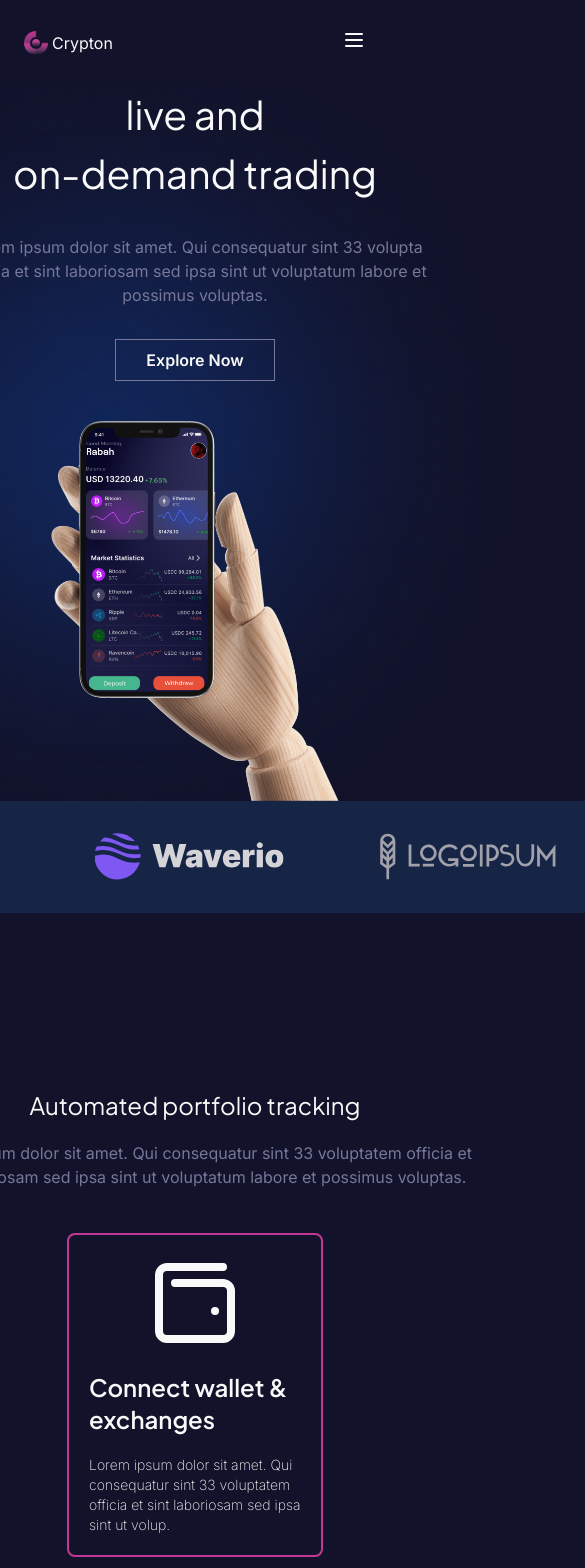
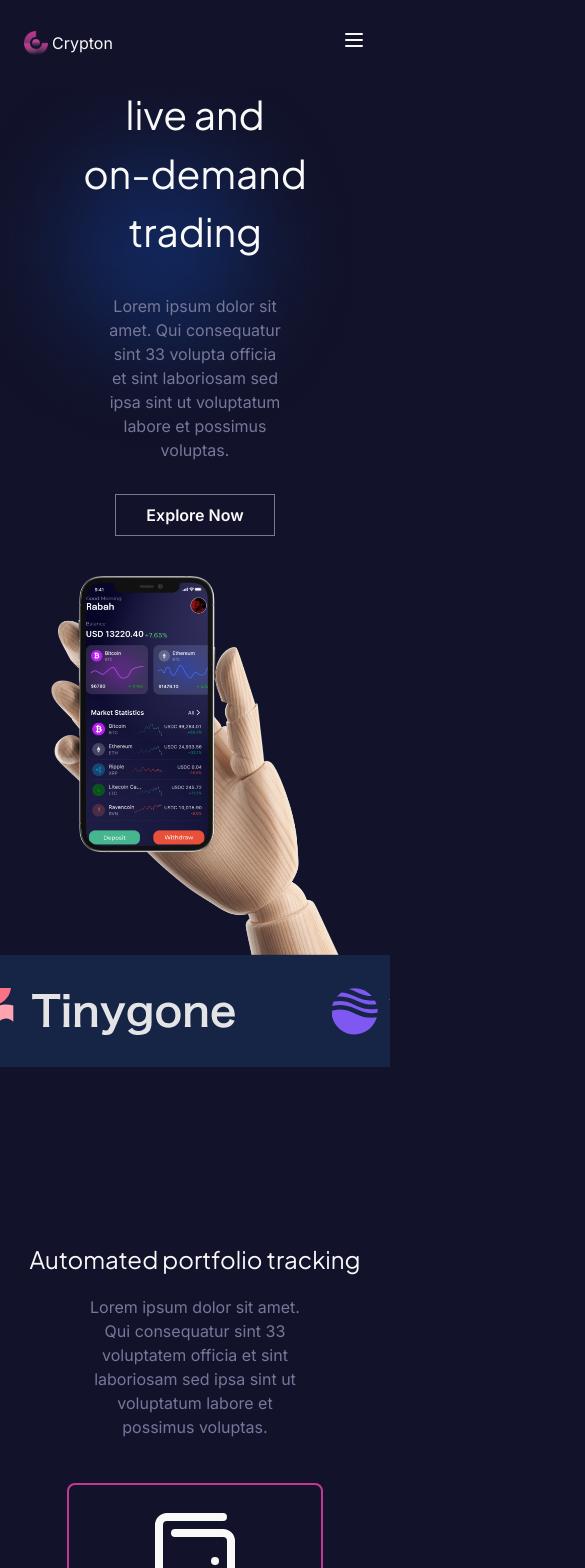
Before and after one commit to binfir10/cripton-app, a Next.js app: page / in a window 390 px wide. Shown: the top 1568 px of the page, 585 px wide, since content can reach past the window. Built offline with nearby package versions, Linux system fonts and the light colour scheme.

Commit message:
companies widht

```diff
--- a/components/section/Companies.tsx
+++ b/components/section/Companies.tsx
@@ -22,7 +22,7 @@ export default function Companies() {
   }, [xTranslate, width])
 
   return (
-    <section className="bg-[#162446] h-28 w-full flex items-center">
+    <section className="bg-[#162446] h-28 max-md:w-dvw flex items-center">
       <div className="relative  overflow-hidden flex gap-52  ">
         <motion.div
           className="flex items-center justify-center gap-24 "
--- a/components/section/Hero.tsx
+++ b/components/section/Hero.tsx
@@ -20,7 +20,7 @@ export default function Hero() {
           <h2 className="font-jakarta text-responsive text-center lg:text-start w-10/12 lg:w-8/12 xl:w-2/4 text-balance">
             live and <br /> on-demand trading
           </h2>
-          <p className="font-inter text-base px-10 lg:px-0 w-2/3 text-secondary text-center lg:text-start">
+          <p className="font-inter text-base px-10 lg:px-0 w-2/3 max-md:max-w-80 text-secondary text-center lg:text-start">
             Lorem ipsum dolor sit amet. Qui consequatur sint 33 volupta officia
             et sint laboriosam sed ipsa sint ut voluptatum labore et possimus
             voluptas.
--- a/components/section/adventaje.tsx
+++ b/components/section/adventaje.tsx
@@ -8,7 +8,7 @@ export default function Adventaje() {
         <h2 className="text-2xl md:text-5xl font-jakarta">
           Automated portfolio tracking
         </h2>
-        <p className="text-secondary text-center w-2/3">
+        <p className="text-secondary text-center w-2/3 max-md:max-w-80">
           Lorem ipsum dolor sit amet. Qui consequatur sint 33 voluptatem officia
           et sint laboriosam sed ipsa sint ut voluptatum labore et possimus
           voluptas.
--- a/components/section/user-centric.tsx
+++ b/components/section/user-centric.tsx
@@ -19,7 +19,7 @@ export default function UserCentric() {
         <h2 className="md:text-5xl max-md:max-w-[220px] text-center  text-4xl text-pretty font-jakarta">
           Make every step user-centric
         </h2>
-        <p className="text-secondary text-center w-2/3">
+        <p className="text-secondary text-center w-2/3 max-md:max-w-80">
           Lorem ipsum dolor sit amet. Qui consequatur sint 33 voluptatem officia
           et
         </p>
```
